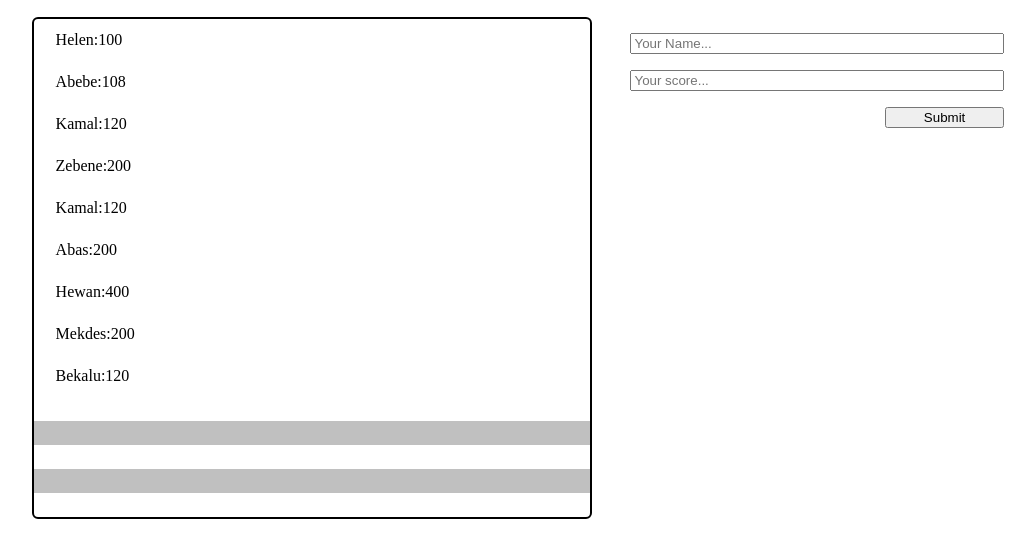
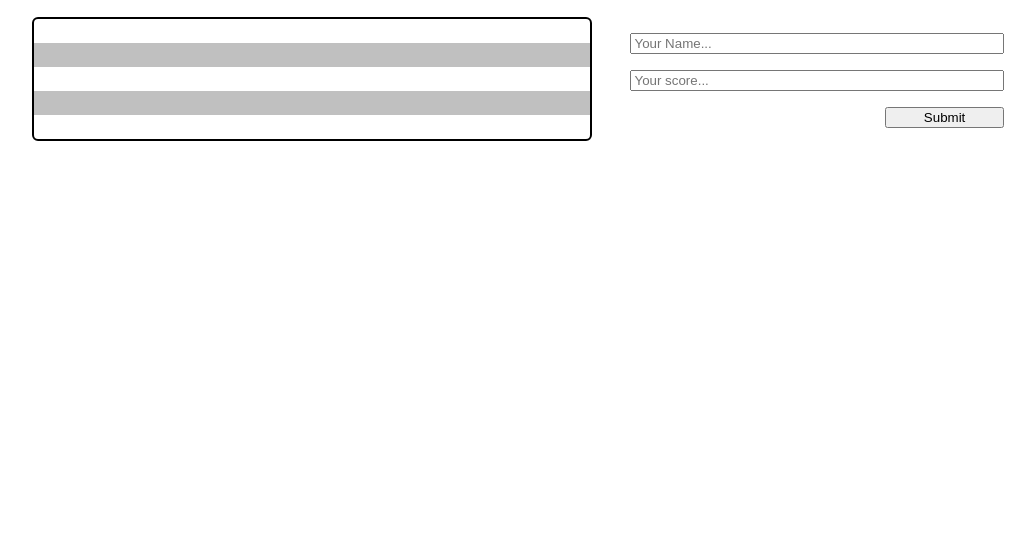
Before and after one commit to Kumilachew-g/Leaderboard, a website built with webpack: page src/index.html in a window 1280 px wide. Shown: the part 130-688 px from the top of the page, without its empty margins (122-1157 px from the left). Built offline with nearby package versions, Linux system fonts and the light colour scheme.

Commit message:
Remove Static HTML

```diff
--- a/src/index.html
+++ b/src/index.html
@@ -18,17 +18,7 @@
           <button class="refresh-btn">Refresh</button>
         </div>
         <div class="score-board">
-          <ul class="board-list">
-            <li class="helen">Helen:100</li>
-            <li class="abebe">Abebe:108</li>
-            <li>Kamal:120</li>
-            <li>Zebene:200</li>
-            <li>Kamal:120</li>
-            <li>Abas:200</li>
-            <li>Hewan:400</li>
-            <li>Mekdes:200</li>
-            <li>Bekalu:120</li>
-          </ul>
+          <ul class="board-list"></ul>
         </div>
       </div>
       <div class="div-form">
```
